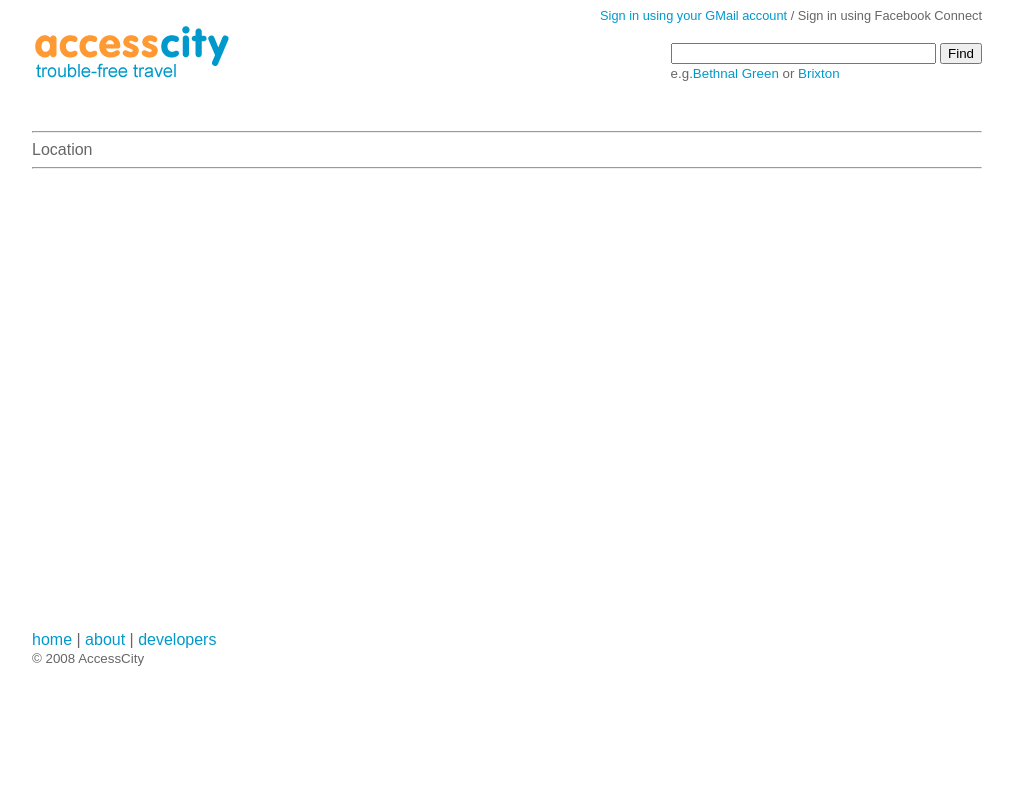
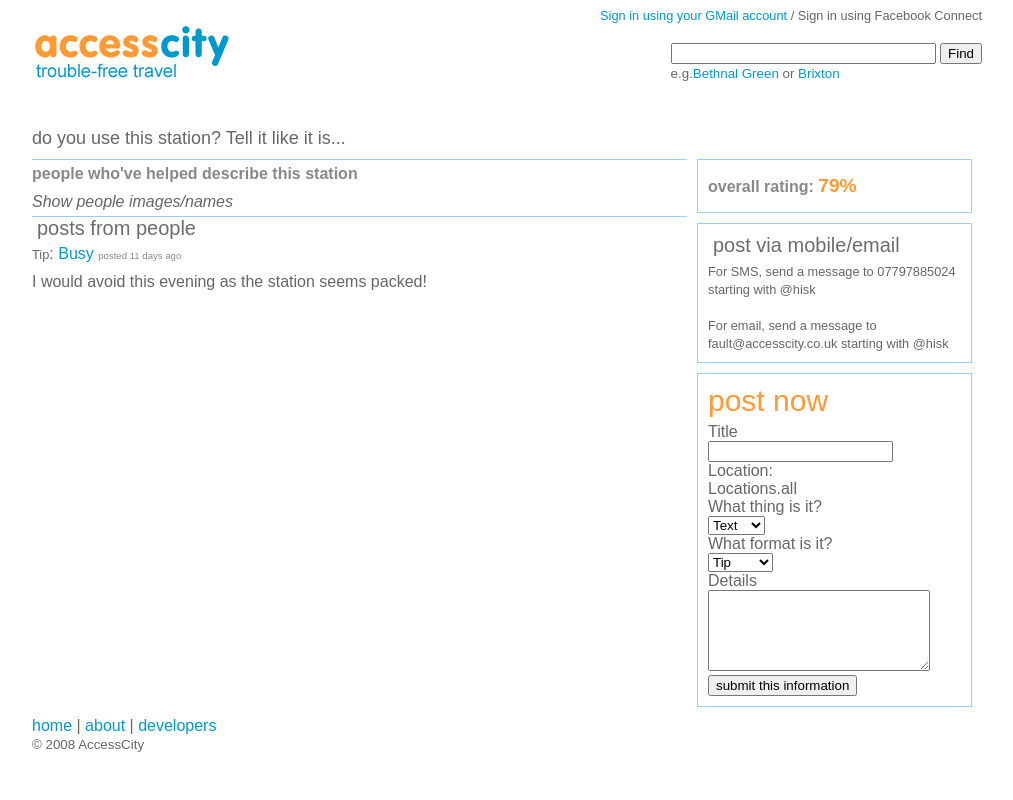
Before and after one commit to christhorpe/accesscity, a Python web app: template templates/platform/web/views/location.html in a window 1280 px wide. Shown: the whole page, without its empty margins (133-1146 px from the left). Run offline with Jinja, Linux system fonts and the light colour scheme; the template is opened without the code that fills it, so the values that code supplies are empty; some libraries are stand-ins or nearby versions.

Commit message:
added location view html, added simple lookup for url location name

```diff
--- a/static/styles/style.css
+++ b/static/styles/style.css
@@ -5,7 +5,7 @@
 	color: #666;
 }
 
-h1, h2, h3 {
+h1, h2, h3, h4 {
 		font-weight:normal;
 		margin:0px 0px 5px 0px;
 		padding:0;
@@ -23,6 +23,17 @@
 li {
   margin:0;
   padding:0;
+}
+
+h4.soft-grey {
+  font-weight:bold;
+  color: #888;
+  margin:5px 0px;
+}
+
+h4.soft-grey span {
+  font-size:1.2em;
+  color: #ff9933; /* Orange */
 }
 
 p.code {
--- a/templates/platform/web/ui/header.html
+++ b/templates/platform/web/ui/header.html
@@ -26,7 +26,7 @@
 					<input id="search_text" name="search_text" size="30" type="text" value="" />
 					<input name="commit" type="submit" value="Find" />
 		    	<br/>
-					<small>e.g.<a href="/location/23">Bethnal Green</a></a> or <a href="/location/271">Brixton</a></small>
+					<small>e.g.<a href="/location/Bethnal-Green">Bethnal Green</a></a> or <a href="/location/Brixton">Brixton</a></small>
 		    </form>
 			</div>
 	</div>
--- a/templates/platform/web/views/location.html
+++ b/templates/platform/web/views/location.html
@@ -1,8 +1,63 @@
 {% extends "../ui/base.html" %}
 
 {% block mainpanel %}
-	<hr />
-	<div>Location {{locationurl}}</div>
 
-	<hr />
+	<!-- Place header -->
+	<div class="location">
+	    <h1>{{location.name	}}</h1>
+			<h2>do you use this station? Tell it like it is...</h2>
+
+
+	<table class="location">
+
+		<tr>
+			<td class="first">
+
+				<div class="border-top">
+					<h4 class="soft-grey">people who've helped describe this station</h4>
+					<P><i>Show people images/names</i></P>
+				</div>
+
+		<!-- Tips -->
+		<div class="border-top">
+
+		    <h3>posts from people</h3>
+							<div class="tip">
+		        <h4><Span style="font-size:0.8em">Tip</Span>: <a href="/items/33">Busy</a>
+						<Span style="font-size:0.6em;color:#888">posted 11 days ago</Span></h4>
+		        <p>
+		            								I would avoid this evening as the station seems packed!
+															</p>
+
+		    </div>
+
+		</div>
+		</td>
+		<td class="second">
+
+		<div class="border-full">
+			<h4 class="soft-grey">overall rating: <span>79%</span></h4>
+		</div>
+
+		<div class="border-full">
+
+			<h3>post via mobile/email</h3>
+			<font style="font-size:0.8em">
+			For SMS, send a message to 07797885024 starting with @hisk
+			<br/><br/>
+			For email, send a message to fault@accesscity.co.uk starting with @hisk
+			</font>
+		</div>
+		<!-- Post -->
+		<div class="border-full">
+
+		    {% include "../elements/itemform.html" %}
+
+			</div>
+			</td>
+		</tr>
+	</table>
+	    	</div>
+
+
 {% endblock %}
```
Also changed, not shown: views.py (+9 -1 lines).
